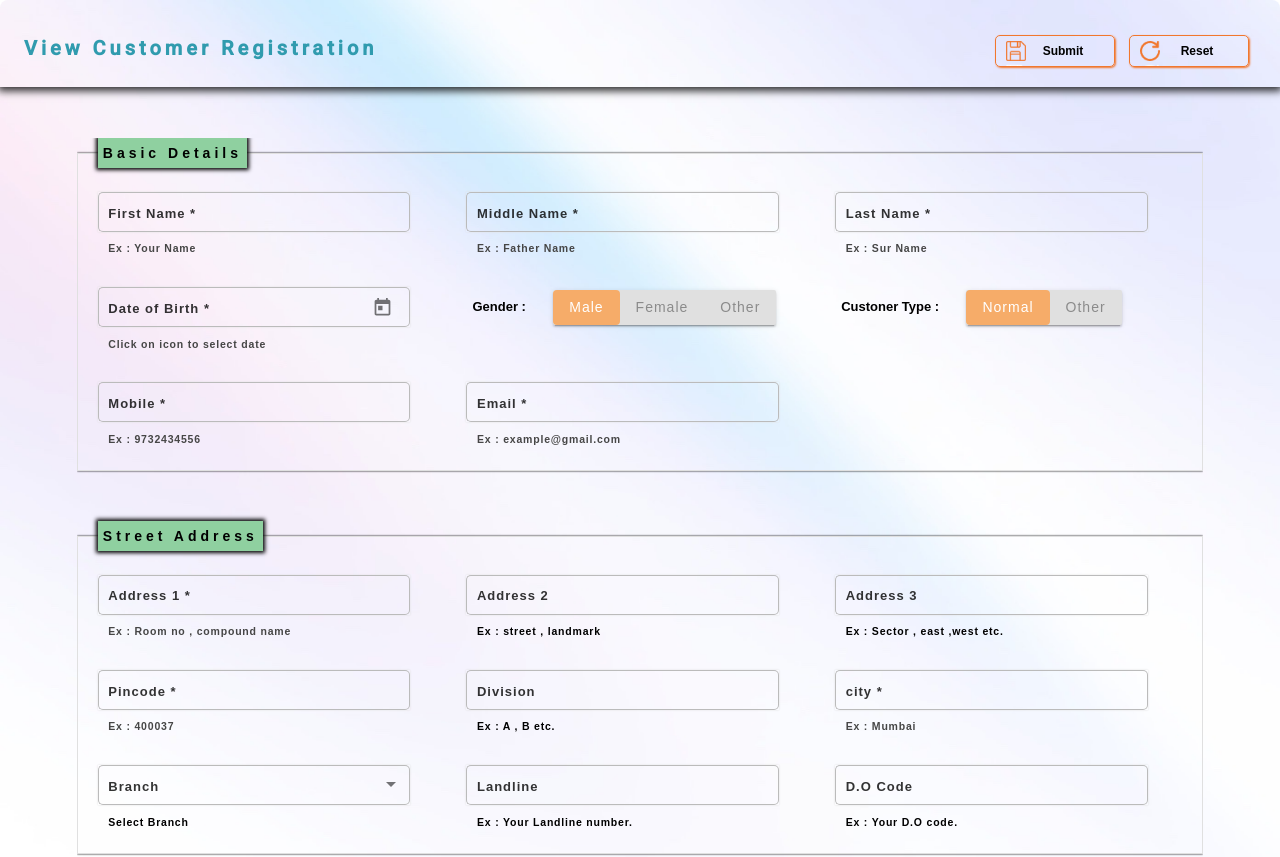
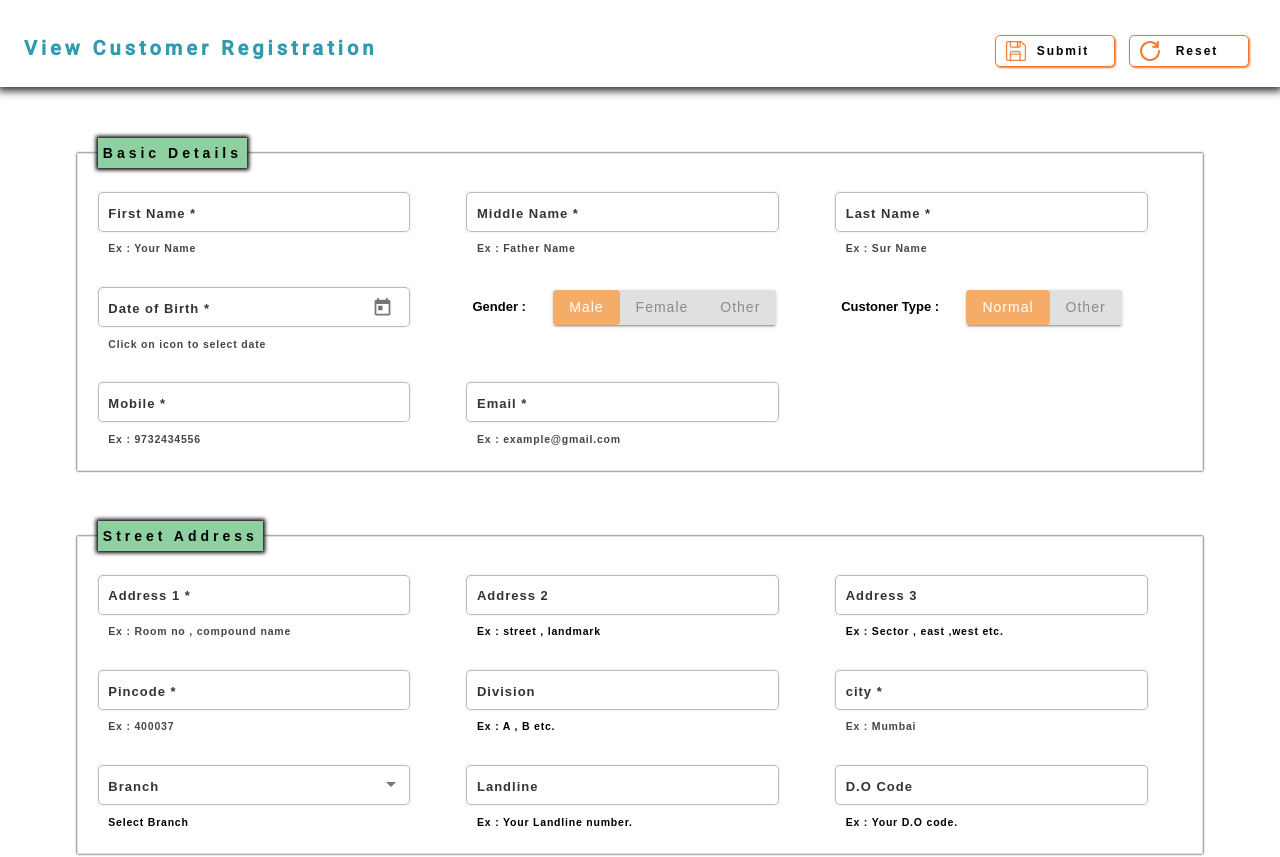
Before and after one commit to k1h1a1n/angular_experiment, an Angular app: page /posp/mainPage in a window 1280 px wide. Shown: the top 857 px of the page. Built offline with nearby package versions, Linux system fonts and the light colour scheme.

Commit message:
minor changes

```diff
--- a/src/app/modules/posp/components/main/main.component.html
+++ b/src/app/modules/posp/components/main/main.component.html
@@ -4,7 +4,7 @@
   (ngSubmit)="onSubmit(pospForm.value)"
   autocomplete="off"
 >
-  <div class=" backgroundGradient overflow-hidden bg-white sm:rounded-lg">
+  <div class="  overflow-hidden bg-white sm:rounded-lg">
     <div class="px-4 py-5 sm:px-6 flex justify-between items-baseline headershadow">
       <div class="headerleft">
         <h3 class="text-lg font-medium leading-6 text-gray-900 customheader1">
@@ -15,28 +15,17 @@
         <input
           type="submit"
           name="submit"
-          value="Submit"
-          class="formBlueBTN"
-          style="
-            width: 85px;
-            background-image: url(assets/images/save_BTN.png);
-            box-shadow: 1px 1px 2px 0px #f1772e;
-          "
+          class="formBlueBTN submit"
         />
         <input
           type="reset"
           name="reset"
-          class="formBlueBTN"
-          style="
-            width: 93px;
-            background-image: url(assets/images/reset_BTN.png);
-            box-shadow: 1px 1px 2px 0px #f1772e;
-          "
+          class="formBlueBTN reset"
         />
       </div>
     </div>
     <div>
-        <div class="overflow-hidden sm:rounded-md custommargin">
+        <div class=" sm:rounded-md custommargin">
 
             <!-- Basic Details -->
             <fieldset>
--- a/src/app/modules/posp/components/main/main.component.scss
+++ b/src/app/modules/posp/components/main/main.component.scss
@@ -84,3 +84,14 @@ fieldset{
 .headershadow{
     box-shadow: 0px 2px 8px 2px rgb(0 0 0 / 81%);;
 }
+.reset{
+            background-image: url(../../../../../assets/images/reset_BTN.png);
+            box-shadow: 1px 1px 2px 0px #f1772e;
+            letter-spacing: 2px;
+}
+
+.submit{
+            background-image: url(../../../../../assets/images/save_BTN.png);
+            box-shadow: 1px 1px 2px 0px #f1772e;
+            letter-spacing: 2px;
+}
```
